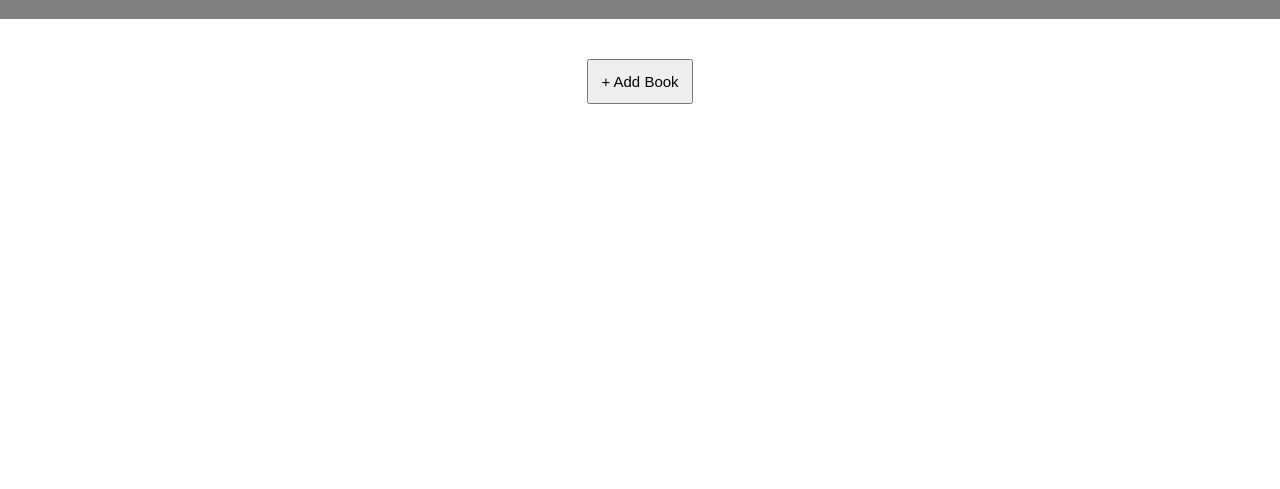
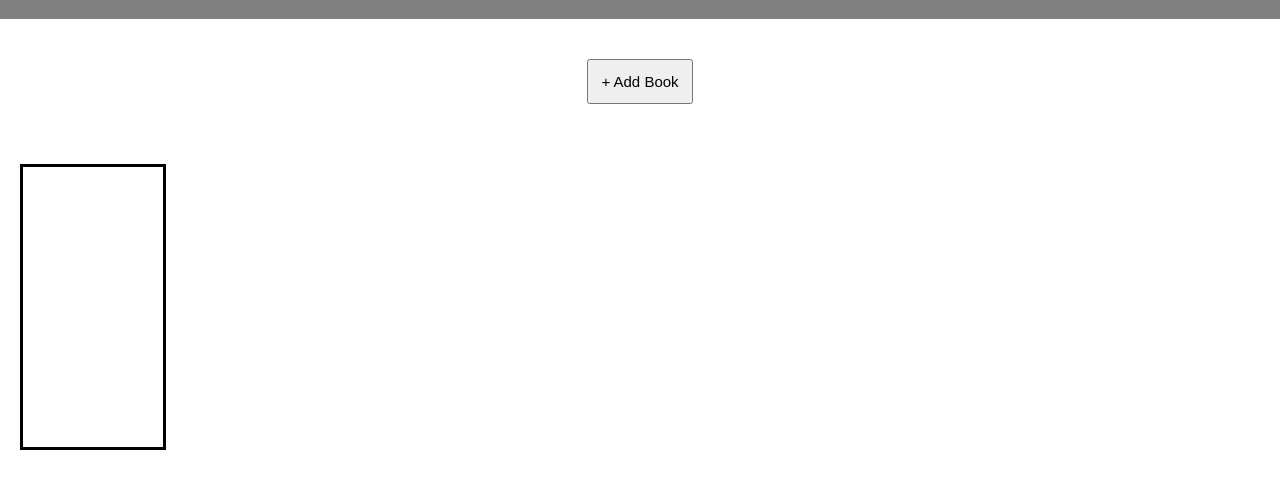
Before and after one commit to apurewal19/library, a plain HTML site: page index.html in a window 1280 px wide. Shown: the part 101-590 px from the top of the page. Drawn offline with Linux system fonts and the light colour scheme.

Commit message:
add book changes

```diff
--- a/index.html
+++ b/index.html
@@ -29,7 +29,9 @@
         </form>
     </div>
     <div id="library">
-        <div class="book-card"></div>
+        <div class="card-container">
+            <div class="book-card"></div>
+        </div>
     </div>
 </body>
 </html>
--- a/script.js
+++ b/script.js
@@ -26,7 +26,7 @@ function render() {
     for (let i = 0; i < myLibrary.length; i++) {
         let book = myLibrary[i];
         let bookEl = document.createElement("div");
-        bookEl.setAttribute("");
+        bookEl.setAttribute("class", "book-card");
         bookEl.innerHTML = `
             <div class = "card-header">
                 <h3 class = "title">${book.title}</h3>
--- a/style.css
+++ b/style.css
@@ -54,3 +54,31 @@ input[type = submit] {
     border: none;
     border-radius: 4px;
 }
+
+#library {
+    display: flex;
+    flex-direction: row;
+    flex-wrap: wrap;
+    justify-content: flex-start;
+    margin: 20px;
+    gap: 47px;
+}
+
+.book-card {
+    display: flex;
+    flex-direction: column;
+    border: solid black;
+    justify-content: center;
+    padding-top: 140px;
+    padding-right: 70px;
+    padding-left: 70px;
+    padding-bottom: 140px;
+}
+
+.card-header .title {
+    font-size: 30px;
+}
+
+.card-header .author {
+    font-size: 20px;
+}
```
